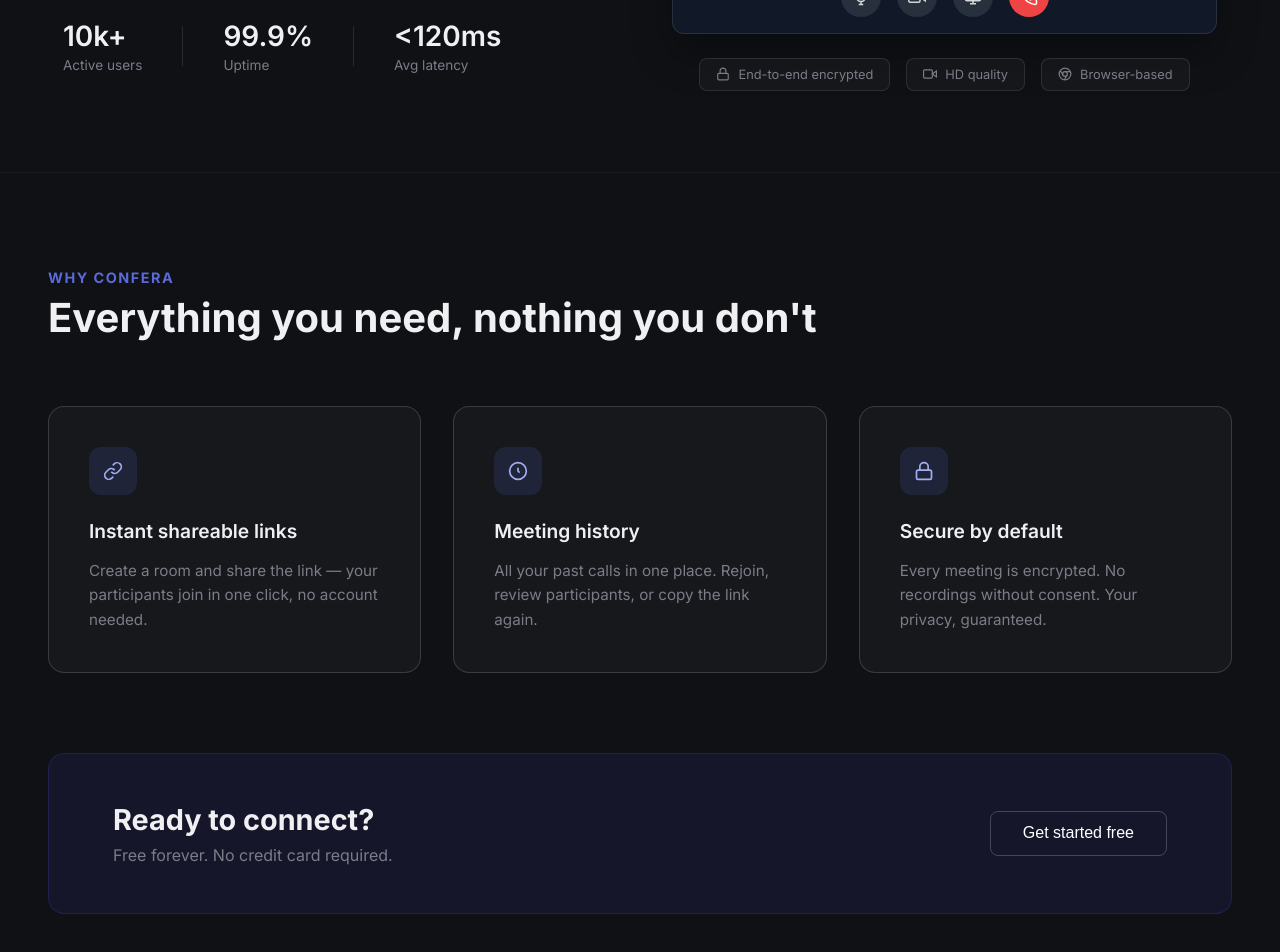
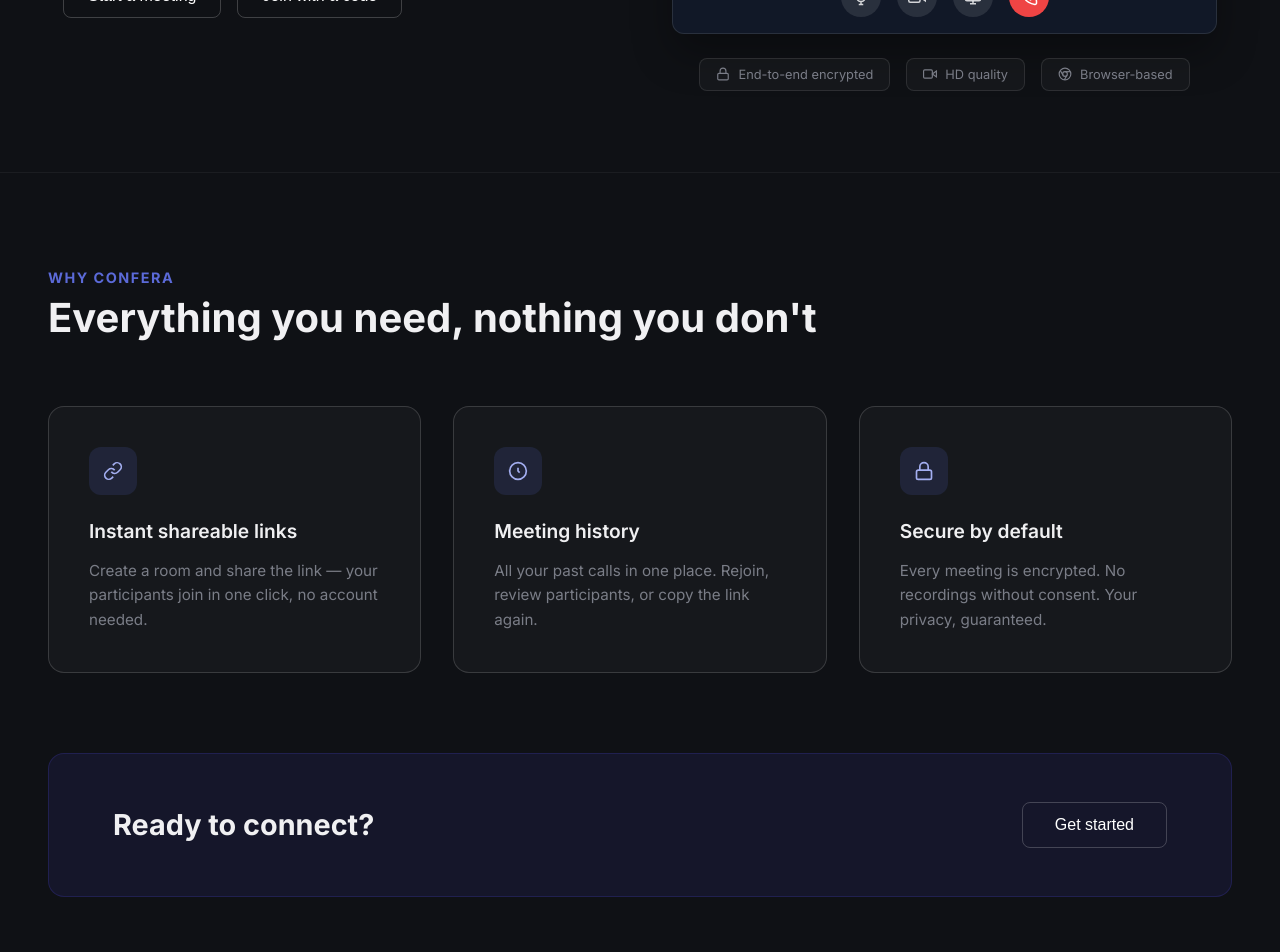
Before and after one commit to Sanasaifi786/Confera, a React (Vite) app in the folder frontend/: page / in a window 1280 px wide. Shown: the part 570-1522 px from the top of the page. Built offline with nearby package versions, Linux system fonts and the light colour scheme.

Commit message:
feat: implement landing page layout and associated component styles

```diff
--- a/frontend/src/pages/LandingPage.jsx
+++ b/frontend/src/pages/LandingPage.jsx
@@ -104,7 +104,7 @@
             <button className="primaryHeroBtn" onClick={() => setShowGuestModal(true)}>Start a meeting</button>
             <button className="secondaryHeroBtn" onClick={() => setShowGuestModal(true)}>Join with a code</button>
           </div>
-          <div className="heroStats">
+          {/* <div className="heroStats">
             <div className="statItem">
               <h3>10k+</h3>
               <p>Active users</p>
@@ -119,7 +119,7 @@
               <h3>&lt;120ms</h3>
               <p>Avg latency</p>
             </div>
-          </div>
+          </div> */}
         </div>
         <div className="heroRight">
           <div className="mockMeetingApp">
@@ -204,9 +204,8 @@
         <div className="ctaBanner">
           <div className="ctaText">
             <h3>Ready to connect?</h3>
-            <p>Free forever. No credit card required.</p>
           </div>
-          <button className="ctaButton" onClick={() => navigate('/auth?mode=register')}>Get started free</button>
+          <button className="ctaButton" onClick={() => navigate('/auth?mode=register')}>Get started</button>
         </div>
       </div>
     </div>
```
